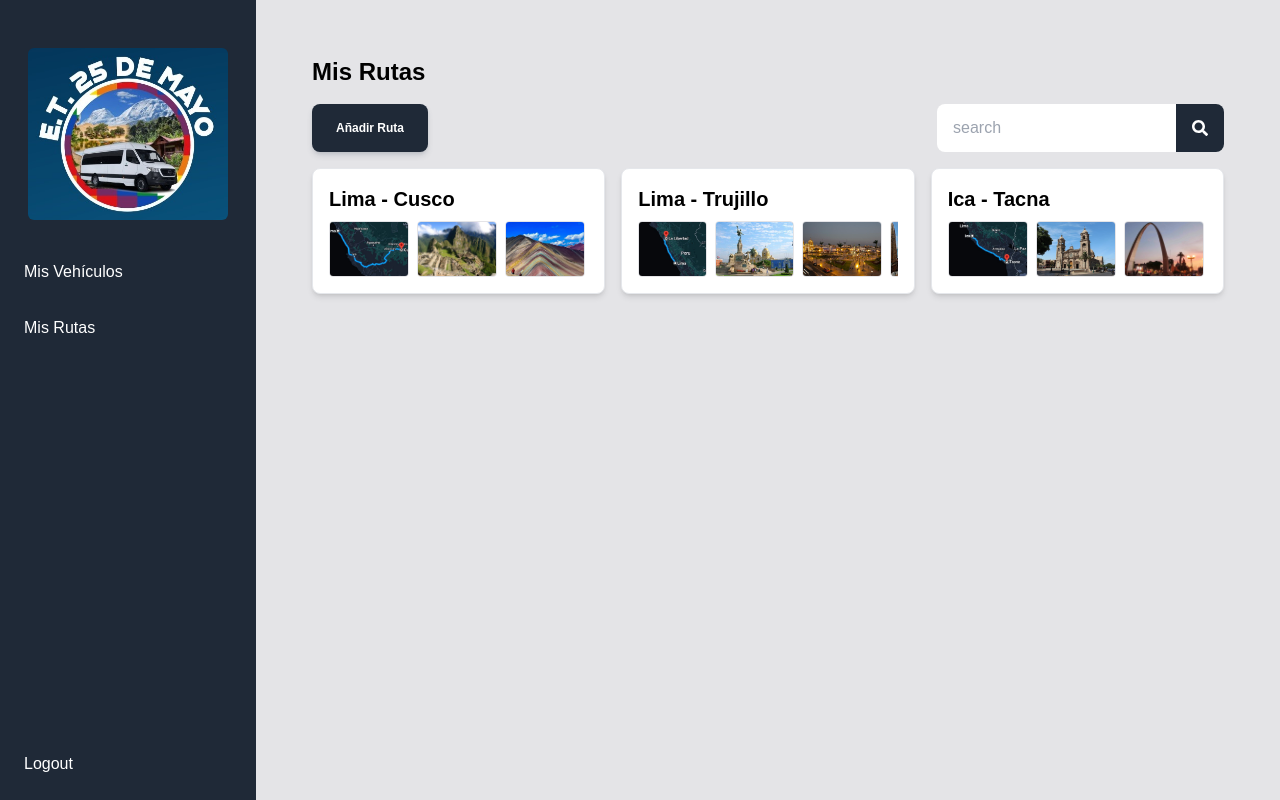
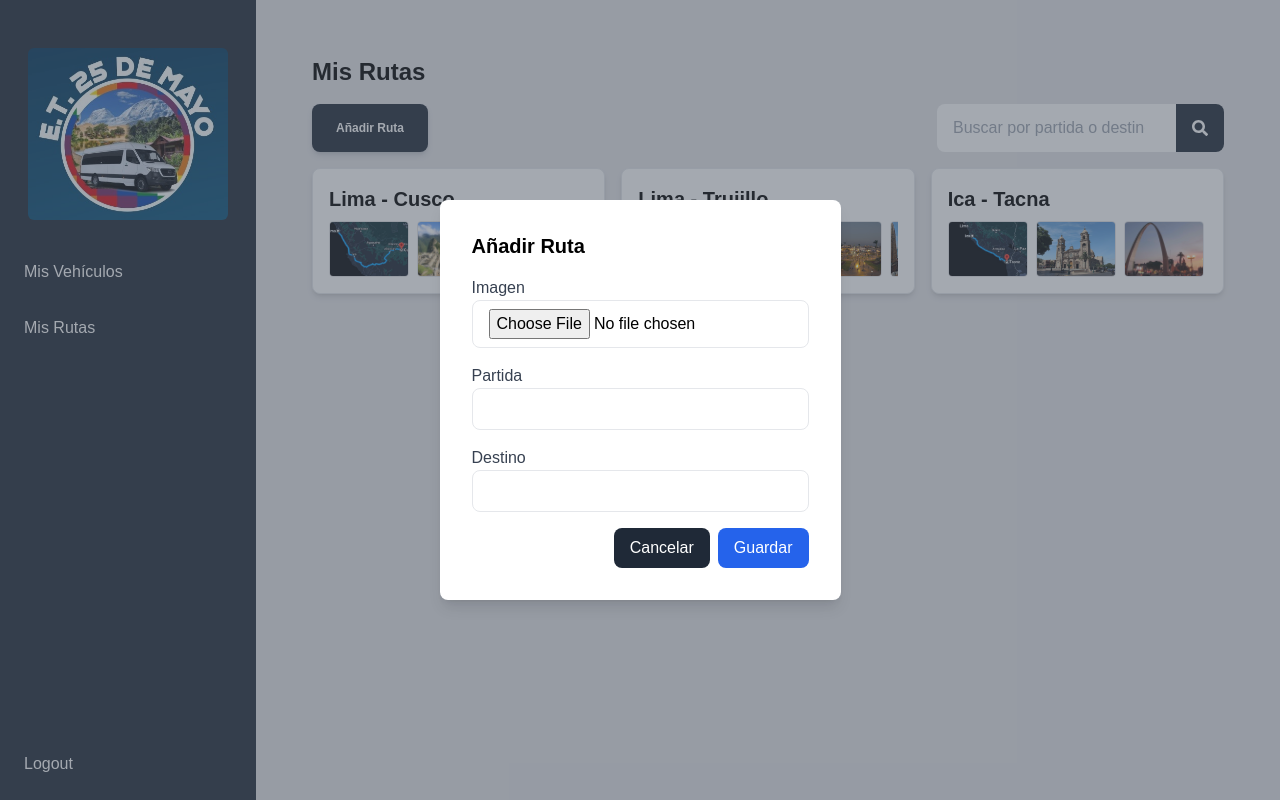
Before and after one commit to NextByte-Agile/frontend, a Next.js app: page /rutas in a window 1280 px wide. Both pictures are taken after a click on the button "Añadir Ruta". Built offline with nearby package versions, Linux system fonts and the light colour scheme.

Commit message:
add añadir vehiculo y ruta

```diff
--- a/public/data/rutas.ts
+++ b/public/data/rutas.ts
@@ -1,4 +1,3 @@
-// src/data/rutas.ts
 export interface Ruta {
   id: number;
   partida: string;
--- a/src/app/rutas/page.tsx
+++ b/src/app/rutas/page.tsx
@@ -1,14 +1,31 @@
 "use client";
+import { useState } from "react";
 import { useRouter } from "next/navigation";
 import { rutas } from "../../../public/data/rutas";
 import { FaSearch } from "react-icons/fa";
 
 export default function RutasPage() {
+  const [search, setSearch] = useState("");
+  const [isPopupOpen, setIsPopupOpen] = useState(false);
   const router = useRouter();
 
   const handleRutaClick = (id: number) => {
     router.push(`/rutas/${id}`);
   };
+
+  const handleAddRutaClick = () => {
+    setIsPopupOpen(true);
+  };
+
+  const handleClosePopup = () => {
+    setIsPopupOpen(false);
+  };
+
+  const filteredRutas = rutas.filter(
+    (ruta) =>
+      ruta.partida.toLowerCase().includes(search.toLowerCase()) ||
+      ruta.destino.toLowerCase().includes(search.toLowerCase())
+  );
 
   return (
     <div className="p-8">
@@ -17,19 +34,18 @@ export default function RutasPage() {
         <button
           className="rounded-lg bg-gray-800 text-white py-3 px-6 text-xs font-bold shadow-md shadow-gray-600/20 transition-all hover:bg-gray-600 hover:shadow-lg hover:shadow-gray-600/40"
           data-ripple-light="true"
+          onClick={handleAddRutaClick}
         >
           Añadir Ruta
         </button>
-        <div
-          className="flex items-center bg-white rounded-lg"
-          x-data="{ search: '' }"
-        >
+        <div className="flex items-center bg-white rounded-lg">
           <div className="w-full">
             <input
               type="search"
               className="w-full px-4 py-1 text-gray-800 rounded-full focus:outline-none"
-              placeholder="search"
-              x-model="search"
+              placeholder="Buscar por partida o destino"
+              value={search}
+              onChange={(e) => setSearch(e.target.value)}
             />
           </div>
           <div>
@@ -43,7 +59,7 @@ export default function RutasPage() {
         </div>
       </div>
       <div className="grid grid-cols-1 md:grid-cols-2 lg:grid-cols-3 gap-4">
-        {rutas.map((ruta) => (
+        {filteredRutas.map((ruta) => (
           <div
             key={ruta.id}
             className="border rounded-lg p-4 bg-white hover:bg-gray-100 cursor-pointer shadow-md hover:shadow-lg"
@@ -65,6 +81,52 @@ export default function RutasPage() {
           </div>
         ))}
       </div>
+
+      {isPopupOpen && (
+        <div className="fixed inset-0 bg-gray-600 bg-opacity-50 flex justify-center items-center">
+          <div className="bg-white p-8 rounded-lg shadow-lg">
+            <h2 className="text-xl font-bold mb-4">Añadir Ruta</h2>
+            <form>
+              <div className="mb-4">
+                <label className="block text-gray-700">Imagen</label>
+                <input
+                  type="file"
+                  className="w-full px-4 py-2 border rounded-lg"
+                />
+              </div>
+              <div className="mb-4">
+                <label className="block text-gray-700">Partida</label>
+                <input
+                  type="text"
+                  className="w-full px-4 py-2 border rounded-lg"
+                />
+              </div>
+              <div className="mb-4">
+                <label className="block text-gray-700">Destino</label>
+                <input
+                  type="text"
+                  className="w-full px-4 py-2 border rounded-lg"
+                />
+              </div>
+              <div className="flex justify-end">
+                <button
+                  type="button"
+                  className="bg-gray-800 text-white px-4 py-2 rounded-lg mr-2"
+                  onClick={handleClosePopup}
+                >
+                  Cancelar
+                </button>
+                <button
+                  type="submit"
+                  className="bg-blue-600 text-white px-4 py-2 rounded-lg"
+                >
+                  Guardar
+                </button>
+              </div>
+            </form>
+          </div>
+        </div>
+      )}
     </div>
   );
 }
--- a/src/app/vehiculos/page.tsx
+++ b/src/app/vehiculos/page.tsx
@@ -1,7 +1,28 @@
-import VehicleTable from "@/components/VehicleTable";
+"use client";
+import { useState } from "react";
 import { FaSearch } from "react-icons/fa";
+import vehiculos from "../../../public/data/vehiculos";
+import Image from "next/image";
 
 const VehiculosPage = () => {
+  const [search, setSearch] = useState("");
+  const [isPopupOpen, setIsPopupOpen] = useState(false);
+
+  const filteredVehiculos = vehiculos.filter(
+    (vehicle) =>
+      vehicle.plate.toLowerCase().includes(search.toLowerCase()) ||
+      vehicle.brand.toLowerCase().includes(search.toLowerCase()) ||
+      vehicle.model.toLowerCase().includes(search.toLowerCase())
+  );
+
+  const handleAddVehicleClick = () => {
+    setIsPopupOpen(true);
+  };
+
+  const handleClosePopup = () => {
+    setIsPopupOpen(false);
+  };
+
   return (
     <div className="xl:p-8">
       <h1 className="text-2xl font-bold mb-4">Mis Vehículos</h1>
@@ -9,19 +30,18 @@ const VehiculosPage = () => {
         <button
           className="rounded-lg bg-gray-800 text-white py-3 px-6 text-xs font-bold shadow-md shadow-gray-600/20 transition-all hover:bg-gray-600 hover:shadow-lg hover:shadow-gray-600/40"
           data-ripple-light="true"
+          onClick={handleAddVehicleClick}
         >
           Añadir vehículo
         </button>
-        <div
-          className="flex items-center bg-white rounded-lg"
-          x-data="{ search: '' }"
-        >
+        <div className="flex items-center bg-white rounded-lg">
           <div className="w-full">
             <input
               type="search"
               className="w-full px-4 py-1 text-gray-800 rounded-full focus:outline-none"
               placeholder="search"
-              x-model="search"
+              value={search}
+              onChange={(e) => setSearch(e.target.value)}
             />
           </div>
           <div>
@@ -34,7 +54,108 @@ const VehiculosPage = () => {
           </div>
         </div>
       </div>
-      <VehicleTable />
+      <table className="w-full shadow-md rounded-md border-collapse table-auto">
+        <thead>
+          <tr className="uppercase text-sm">
+            <th className="py-2 px-4 font-bold uppercase bg-gray-300 text-gray-600 border border-gray-300 hidden lg:table-cell">
+              Foto
+            </th>
+            <th className="py-2 px-4 font-bold uppercase bg-gray-300 text-gray-600 border border-gray-300 hidden lg:table-cell">
+              Placa
+            </th>
+            <th className="py-2 px-4 font-bold uppercase bg-gray-300 text-gray-600 border border-gray-300 hidden lg:table-cell">
+              Marca
+            </th>
+            <th className="py-2 px-4 font-bold uppercase bg-gray-300 text-gray-600 border border-gray-300 hidden lg:table-cell">
+              Modelo
+            </th>
+            <th className="py-2 px-4 font-bold uppercase bg-gray-300 text-gray-600 border border-gray-300 hidden lg:table-cell">
+              Año
+            </th>
+          </tr>
+        </thead>
+        <tbody>
+          {filteredVehiculos.map((vehicle, index) => (
+            <tr
+              key={index}
+              className="border-b text-center bg-white lg:hover:bg-gray-100"
+            >
+              <td className="py-2 px-4 flex justify-center">
+                <Image
+                  src={vehicle.img}
+                  width={100}
+                  height={100}
+                  alt={vehicle.brand + " " + vehicle.model}
+                />
+              </td>
+              <td className="py-2 px-4">{vehicle.plate}</td>
+              <td className="py-2 px-4">{vehicle.brand}</td>
+              <td className="py-2 px-4">{vehicle.model}</td>
+              <td className="py-2 px-4">{vehicle.year}</td>
+            </tr>
+          ))}
+        </tbody>
+      </table>
+
+      {isPopupOpen && (
+        <div className="fixed inset-0 bg-gray-600 bg-opacity-50 flex justify-center items-center">
+          <div className="bg-white p-8 rounded-lg shadow-lg">
+            <h2 className="text-xl font-bold mb-4">Añadir Vehículo</h2>
+            <form>
+              <div className="mb-4">
+                <label className="block text-gray-700">Imagen</label>
+                <input
+                  type="file"
+                  className="w-full px-4 py-2 border rounded-lg"
+                />
+              </div>
+              <div className="mb-4">
+                <label className="block text-gray-700">Marca</label>
+                <input
+                  type="text"
+                  className="w-full px-4 py-2 border rounded-lg"
+                />
+              </div>
+              <div className="mb-4">
+                <label className="block text-gray-700">Modelo</label>
+                <input
+                  type="text"
+                  className="w-full px-4 py-2 border rounded-lg"
+                />
+              </div>
+              <div className="mb-4">
+                <label className="block text-gray-700">Placa</label>
+                <input
+                  type="text"
+                  className="w-full px-4 py-2 border rounded-lg"
+                />
+              </div>
+              <div className="mb-4">
+                <label className="block text-gray-700">Año</label>
+                <input
+                  type="text"
+                  className="w-full px-4 py-2 border rounded-lg"
+                />
+              </div>
+              <div className="flex justify-end">
+                <button
+                  type="button"
+                  className="bg-gray-800 text-white px-4 py-2 rounded-lg mr-2"
+                  onClick={handleClosePopup}
+                >
+                  Cancelar
+                </button>
+                <button
+                  type="submit"
+                  className="bg-blue-600 text-white px-4 py-2 rounded-lg"
+                >
+                  Guardar
+                </button>
+              </div>
+            </form>
+          </div>
+        </div>
+      )}
     </div>
   );
 };
```
Also changed, not shown: src/components/VehicleTable.tsx (deleted, +0 -51 lines).
